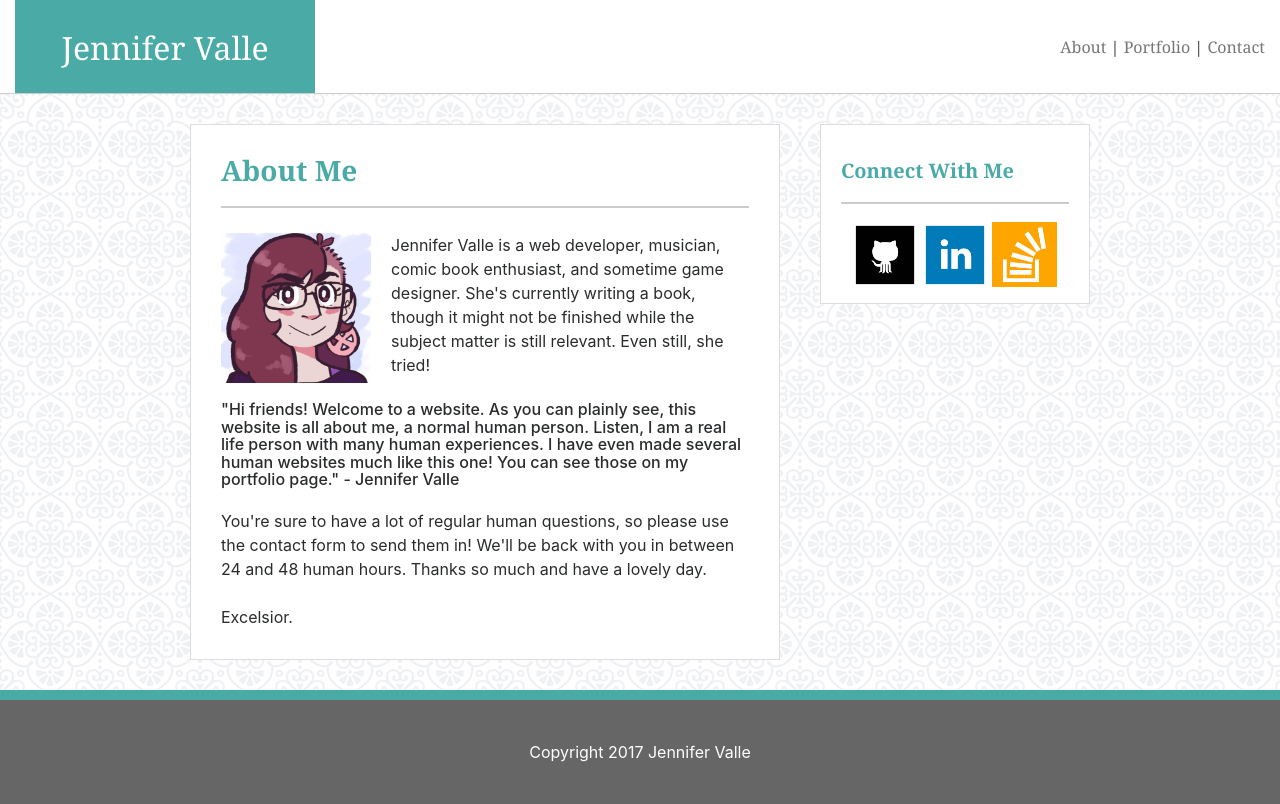
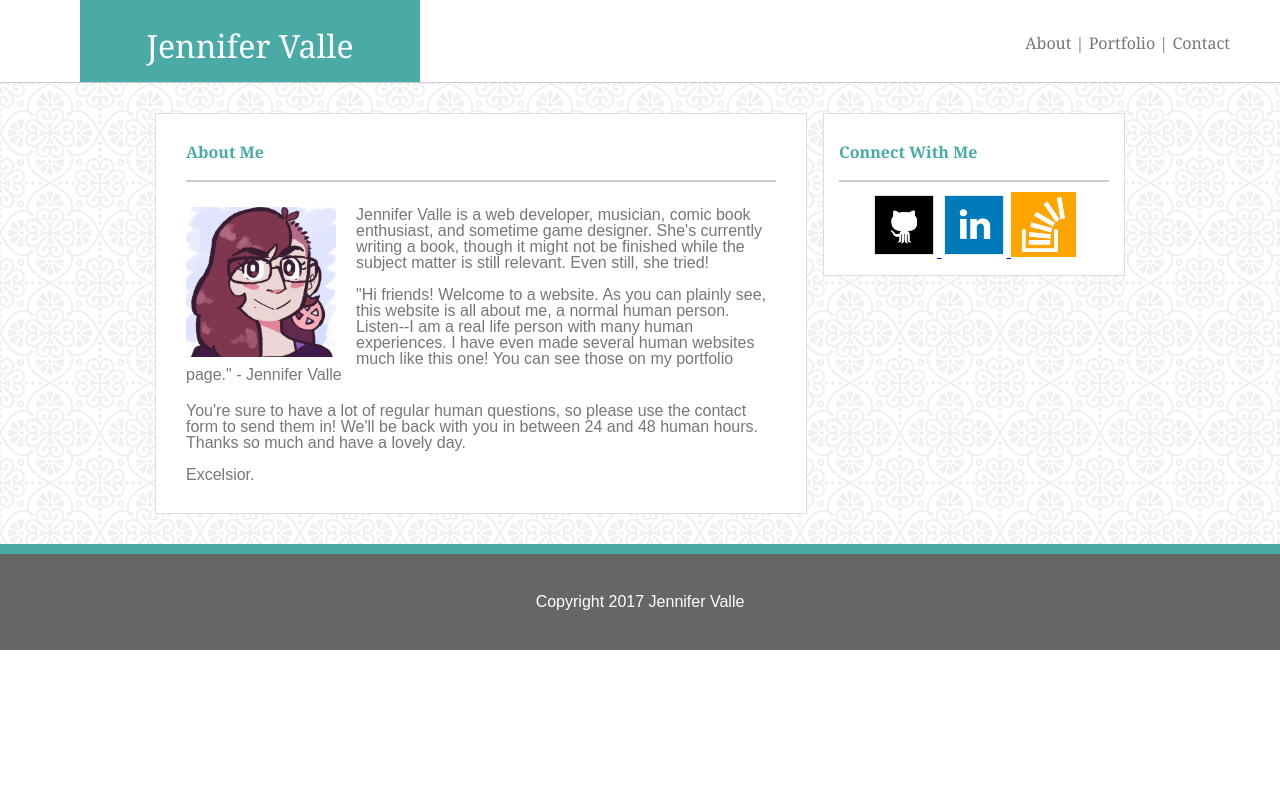
Before and after one commit to jvallexm/Responsive-Portfolio, a plain HTML site: page index.html in a window 1280 px wide. Drawn offline with nearby package versions, Linux system fonts and the light colour scheme.

Commit message:
Completely removed bootstrap from index

```diff
--- a/assets/style.css
+++ b/assets/style.css
@@ -7,30 +7,37 @@ body{
 }
 #top-right{
   float: right;
+  margin-right: 50px;
 }
 .title{
   /*Site Headings*/
   font-family: 'Georgia', Times, Times New Roman, serif;
 }
 #main{
+  padding: 30px 0px 30px 0px;
   background-image: url(../images/regal.png);
 }
 #about{
 	margin-top: 25px;
 }
 #the-middle{
-  padding: 30px;
-  width: 960px;
+  max-width: 970px;
 }
+
 #the-middle::after {
   content: "";
   display: table;
   clear: both;
 }
+.text-left{
+  text-align: left;
+}
 .center{
 	text-align: center;
 }
 #content{
+
+  text-align: left;
   padding: 30px;
 	width: 590px;
 	border: 1px solid #dddddd;
@@ -46,12 +53,11 @@ body{
 	margin-top: 10px;
 }
 #sidebar{
-  margin-left: 20px;
-  padding: 20px;
+  padding: 15px;
 	width: 270px;
 	border: 1px solid #dddddd;
 	background-color: #ffffff;
- 	height: 180px;
+ 	min-height: 100px;
   float:right;
 }
 .bar{
@@ -83,10 +89,12 @@ body{
 	color: white !important;
 }
 #my-name{
+    margin-left: 80px;
     width: 300px;
     padding: 20px;
 }
 .from-top{
+  font-size: 200%;
 	margin-top: 10px;
 }
 .teal{
--- a/index.html
+++ b/index.html
@@ -5,18 +5,17 @@
 	</title>
 	<link rel="stylesheet" type="text/css" href="assets/reset.css"/>
 	<link rel="stylesheet" type="text/css" href="assets/style.css"/>
-	<link href="https://cdnjs.cloudflare.com/ajax/libs/twitter-bootstrap/4.0.0-alpha.6/css/bootstrap.min.css" rel="stylesheet" />
-
 	<body>
 
 
     <!--Top-->
+
     <div id="header" class="text-center container-fluid">
 
 					<div id="top-left">
 	              		<center>
 		                	<div id="my-name" class="teal">
-		                  		<h2 class="from-top">Jennifer Valle</h2>
+		                  		<h1 class="from-top">Jennifer Valle</h1>
 		                	</div>
 	              		</center>
               		</div>
@@ -34,7 +33,7 @@
     </div>
 
     <!-- Middle -->
-
+	<center>
     <div id="main">
       <div id="the-middle" class="text-center container-fluid container">
 
@@ -55,7 +54,7 @@
 	            <br>
 	            <br>
 
-		           	<h6 id="quote"><i>"Hi friends! Welcome to a website. As you can plainly see, this website is all about me, a normal human person. Listen, I am a real life person with many human experiences. I have even made several human websites much like this one! You can see those on my portfolio page."</i> - Jennifer  Valle</h6>
+		           	<h6 id="quote"><i>"Hi friends! Welcome to a website. As you can plainly see, this website is all about me, a normal human person. Listen--I am a real life person with many human experiences. I have even made several human websites much like this one! You can see those on my portfolio page."</i> - Jennifer  Valle</h6>
 
 					You're sure to have a lot of regular human questions, so please use the contact form to send them in! We'll be back with you in between 24 and 48 human hours. Thanks so much and have a lovely day.
 				<br>
@@ -104,7 +103,7 @@
           </div>
       </div>
     </div>
-
+	</center>
 	<!-- Bottom -->
 
 	<div class="teal bar"></div>
```
Also changed, not shown: 1 other file.
